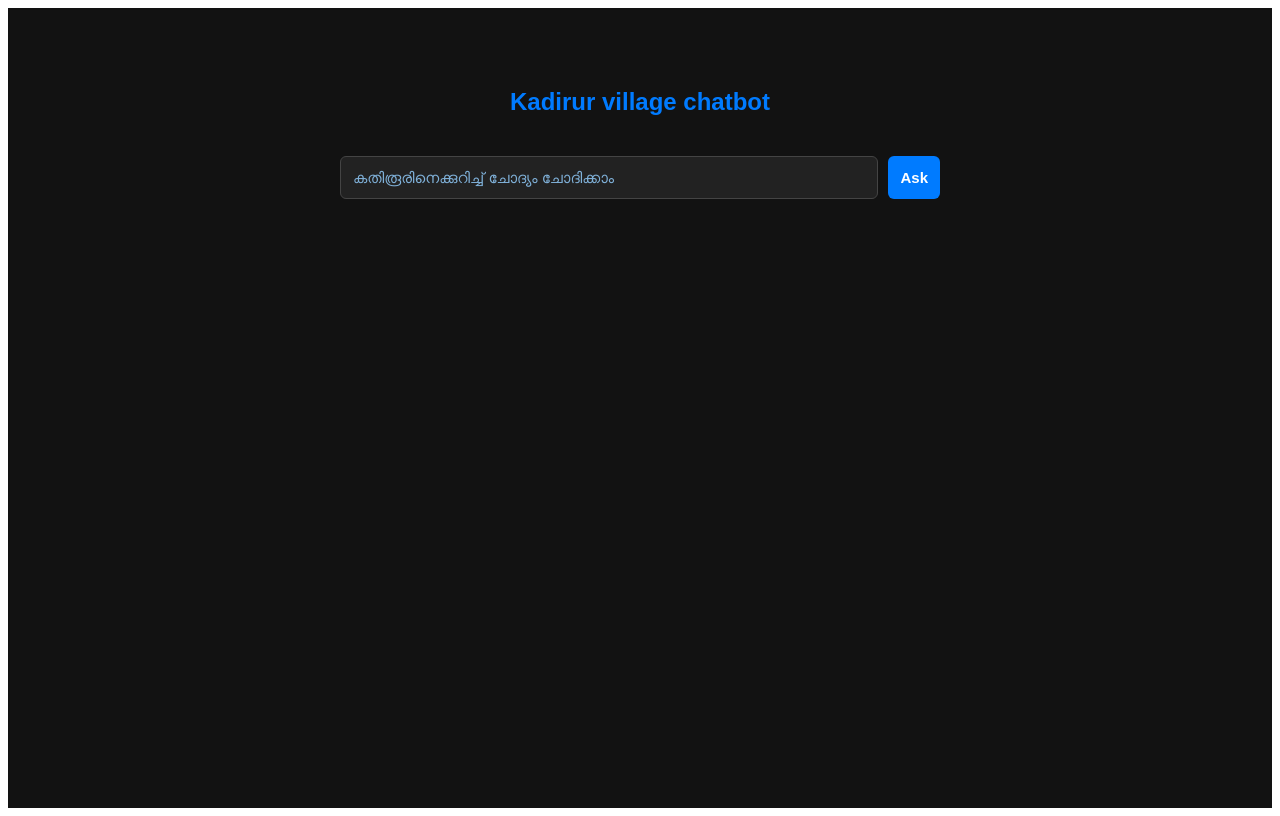
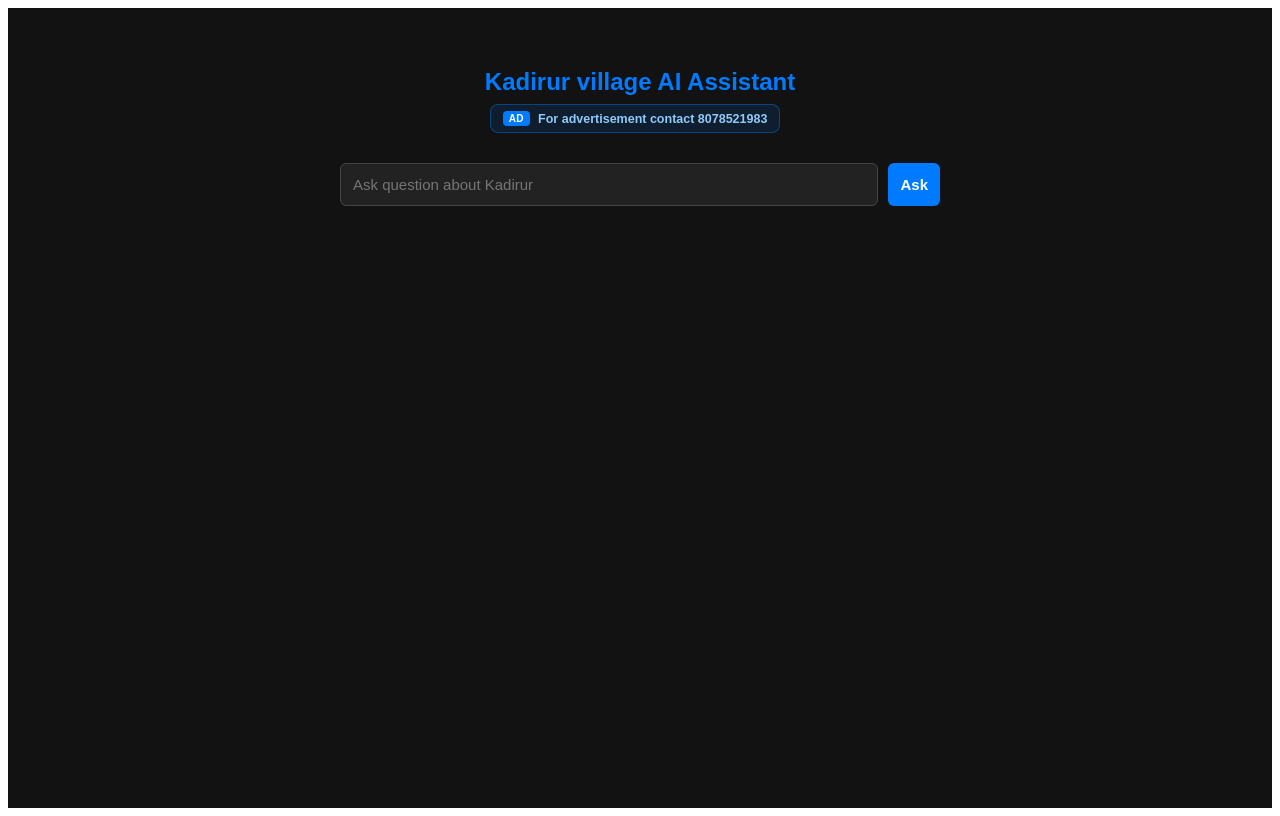
Before and after one commit to shyju2020-1983/testaigoogleapi, a React (Vite) app in the folder frontend/: page / in a window 1280 px wide. Built offline with nearby package versions, Linux system fonts and the light colour scheme.

Commit message:
Update frontend

```diff
--- a/frontend/src/app.jsx
+++ b/frontend/src/app.jsx
@@ -1,14 +1,17 @@
 import React, { useState, useEffect, useRef } from 'react';
 
 function App() {
+
+
   const [query, setQuery] = useState('');
   const [chatHistory, setChatHistory] = useState([]);
   const [loading, setLoading] = useState(false);
   const [errorDetails, setErrorDetails] = useState(null);
 
-  // ANIMATED LIGHT BLUE PLACEHOLDER ROTATION STATES
+  // ANIMATED LIGHT BLUE PLACEHOLDER & ADVERTISEMENT ROTATION STATES (EVERY 2 SECONDS)
   const [placeholderText, setPlaceholderText] = useState('Ask question about kadirur');
   const [followUpPlaceholder, setFollowUpPlaceholder] = useState('Ask follow-up question');
+  const [adText, setAdText] = useState('For advertisement contact 8078521983');
 
   useEffect(() => {
     let isEnglish = true;
@@ -19,9 +22,11 @@ function App() {
       if (isEnglish) {
         setPlaceholderText('Ask question about Kadirur');
         setFollowUpPlaceholder('Ask follow-up question');
+        setAdText('For advertisement contact   8078521983');
       } else {
         setPlaceholderText('കതിരൂരിനെക്കുറിച്ച് ചോദ്യം ചോദിക്കാം');
         setFollowUpPlaceholder('വീണ്ടും തുടർച്ചോദ്യങ്ങൾ ചോദിക്കാം');
+        setAdText('പരസ്യങ്ങൾക്കായി ബന്ധപ്പെടുക   8078521983');
       }
     }, 2000);
 
@@ -68,7 +73,7 @@ function App() {
     const targetUrl = `http://${ec2PublicIp}:8000/api/query`;
 
     // Below code for local running
-// const targetUrl = 'http://localhost:8000/api/query';
+    // const targetUrl = 'http://localhost:8000/api/query';
     try {
       const res = await fetch(targetUrl, {
         method: 'POST',
@@ -103,7 +108,9 @@ function App() {
       setLoading(false);
     }
   };
+//background
 
+//
   const handleClearChat = () => {
     setChatHistory([]);
     setErrorDetails(null);
@@ -112,17 +119,51 @@ function App() {
 
   return (
     <div style={{ backgroundColor: '#121212', minHeight: '100vh', width: '100%', padding: '40px 0', boxSizing: 'border-box' }}>
-      <style>{`
-        .custom-chat-input::placeholder {
-          color: #90caf9 !important;
-          opacity: 0.85;
-        }
-      `}</style>
+  <div style={{ maxWidth: '600px', margin: '0 auto', padding: '20px', fontFamily: 'sans-serif', color: '#ffffff' }}>
+    <h2 style={{ margin: '0 0 8px 0', textAlign: 'center', color: '#007bff' }}>
+      <b>Kadirur village AI Assistant</b>
+    </h2>
 
-      <div style={{ maxWidth: '600px', margin: '0 auto', padding: '20px', fontFamily: 'sans-serif', color: '#ffffff' }}>
-        <h2 style={{ paddingBottom: '10px', textAlign: 'center', color: '#007bff' }}>
-          <b>Kadirur village chatbot</b>
-        </h2>
+    {/* TOP ROTATING ADVERTISEMENT BANNER (SLIGHTLY LEFT, DIRECTLY BELOW TITLE) */}
+    <div
+      style={{
+        display: 'flex',
+        justifyContent: 'center',
+        paddingRight: '10px',
+        marginBottom: '18px',
+      }}
+    >
+      <div
+        style={{
+          backgroundColor: 'rgba(0, 123, 255, 0.12)',
+          border: '1px solid rgba(0, 123, 255, 0.4)',
+          borderRadius: '8px',
+          padding: '6px 12px',
+          display: 'inline-flex',
+          alignItems: 'center',
+          gap: '8px',
+        }}
+      >
+        <span
+          style={{
+            backgroundColor: '#007bff',
+            color: '#ffffff',
+            fontSize: '10px',
+            fontWeight: 'bold',
+            padding: '2px 6px',
+            borderRadius: '4px',
+            letterSpacing: '0.5px',
+          }}
+        >
+          AD
+        </span>
+        <span style={{ fontSize: '12.5px', fontWeight: '600', color: '#90caf9' }}>
+          {adText}
+        </span>
+      </div>
+    </div>
+
+
 
         {/* CHAT DISPLAY LOG PANEL */}
         <div style={{ marginTop: '20px' }}>
@@ -209,15 +250,24 @@ function App() {
               transition: 'all 0.2s ease-in-out'
             }}
           />
-          <button
+           <button
             type="submit"
             disabled={loading}
-            style={{ padding: '12px', cursor: loading ? 'not-allowed' : 'pointer', backgroundColor: loading ? '#4a5568' : '#007bff', color: '#fff', border: 'none', borderRadius: '6px', fontWeight: 'bold', fontSize: '15px', transition: 'background-color 0.2s' }}
+            style={{
+              padding: '12px',
+              cursor: loading ? 'not-allowed' : 'pointer',
+              backgroundColor: loading ? '#4a5568' : '#007bff',
+              color: '#fff',
+              border: 'none',
+              borderRadius: '6px',
+              fontWeight: 'bold',
+              fontSize: '15px',
+              transition: 'background-color 0.2s'
+            }}
           >
             {loading ? 'Searching...' : 'Ask'}
           </button>
-
-          {(chatHistory.length > 0 || errorDetails) && (
+{(chatHistory.length > 0 || errorDetails) && (
             <button
               type="button"
               onClick={handleClearChat}
```
Also changed, not shown: frontend/src/AI-Wall.jpg (added), 3 other files (tests, documents, lock files or other folders).
